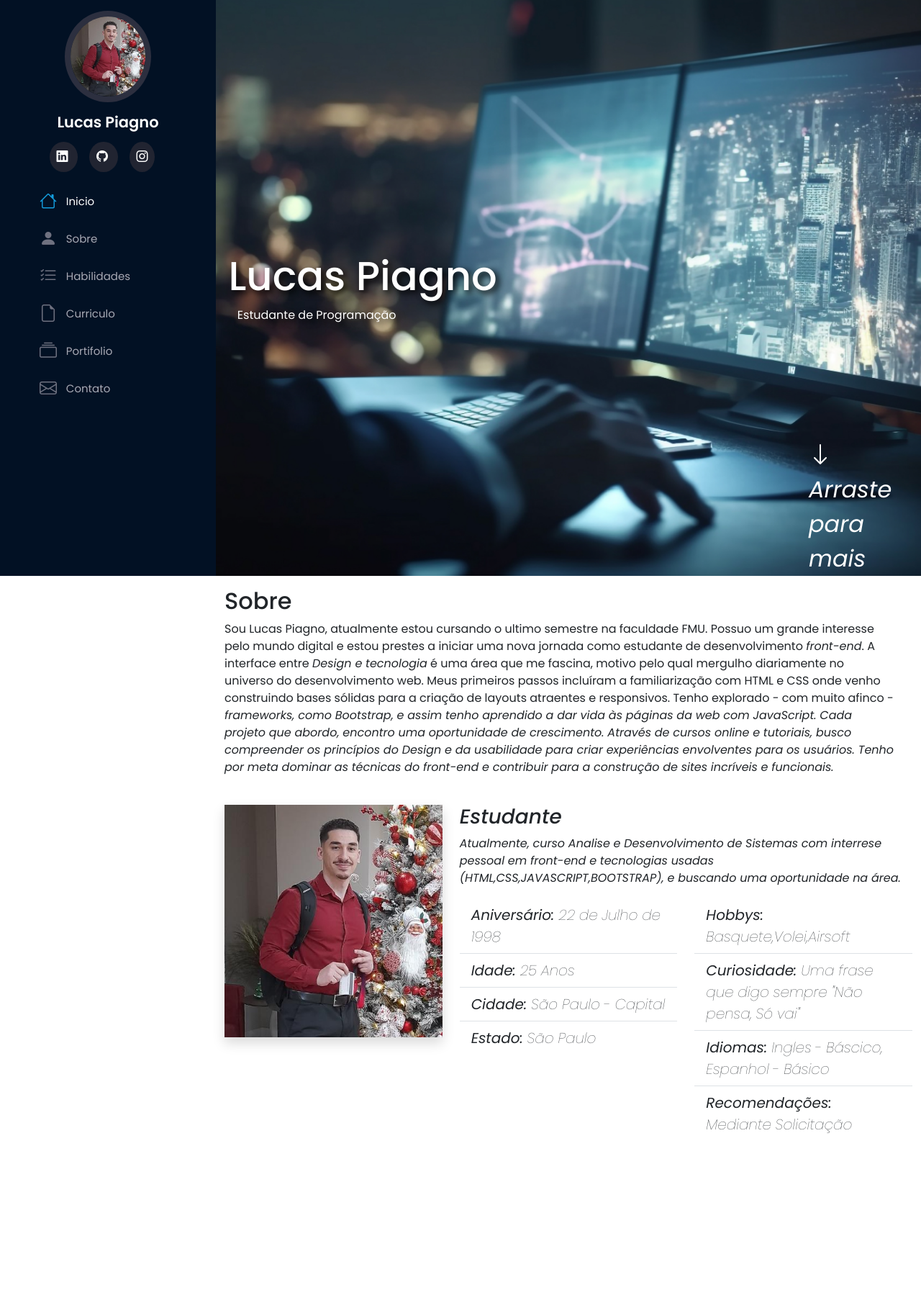
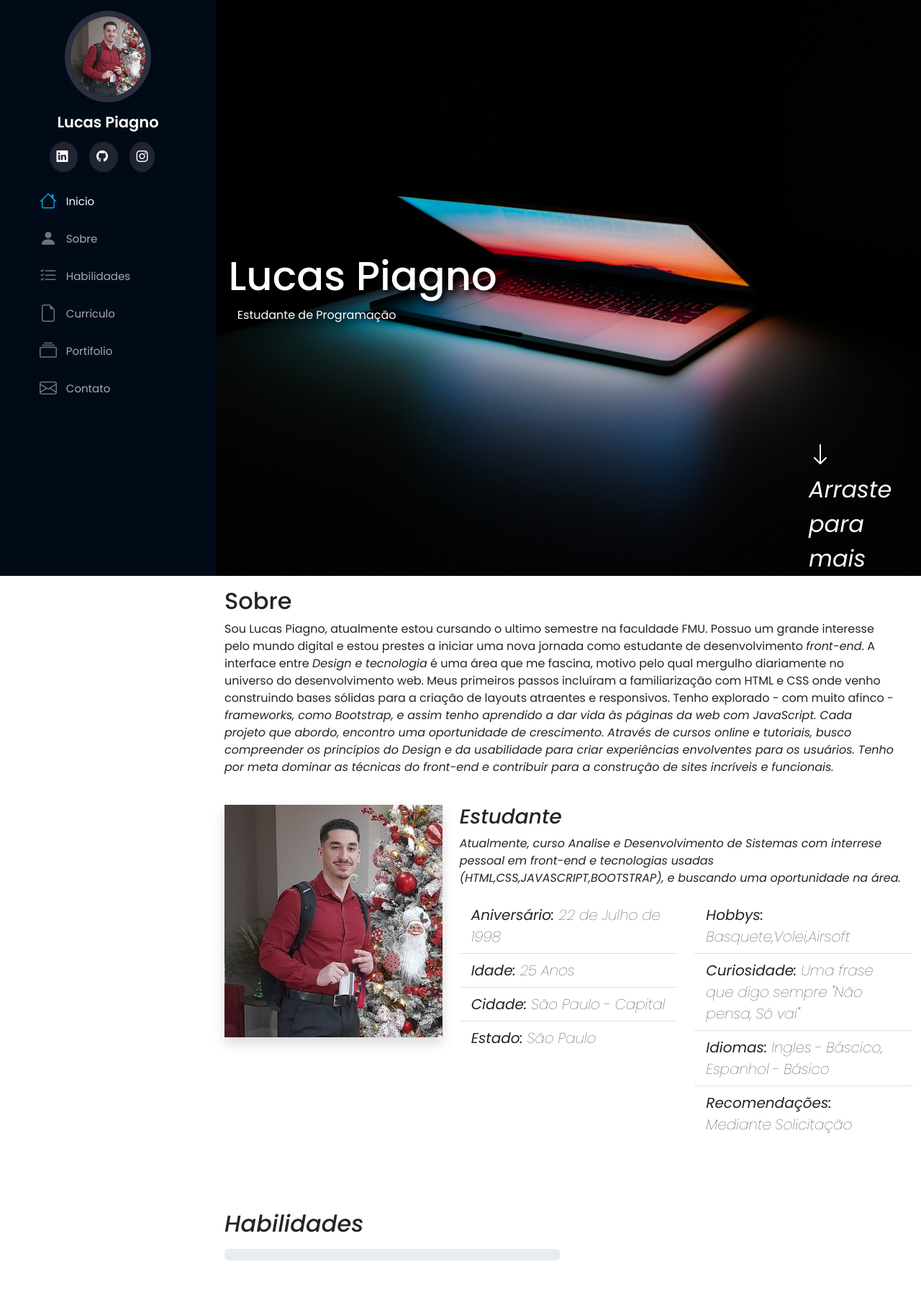
Before and after one commit to LucasPiag/Portifolio, a Python web app: template templates/index.html in a window 1280 px wide. Shown: the whole page at 72% size. Before the commit the page ends 1575 px from the top, so only its background shows below. Run offline with Jinja, Linux system fonts and the light colour scheme; the template is opened without the code that fills it, so the values that code supplies are empty; some libraries are stand-ins or nearby versions.

Commit message:
alteração de banner

```diff
--- a/static/style.css
+++ b/static/style.css
@@ -11,7 +11,7 @@ html, body{
     top: 0;
     left: 0;
     bottom: 0;
-    background: #021124;
+    background: #010b18;
     overflow-y: auto;
     width: 300px;
     transition: all ease-in-out 0.5s;
@@ -91,7 +91,7 @@ html, body{
 }
 
 section#inicio{
-    background-image: url(./img/banner_t2.jpg);
+    background-image: url(./img/banner_back.jpg);
     background-repeat: no-repeat;
     background-size: cover;
     background-attachment: fixed;
--- a/templates/index.html
+++ b/templates/index.html
@@ -151,6 +151,29 @@
 
         </section>
 
+        <section class="mt-5 section-bg" id="Habilidades">
+            <div class="container pb-5">
+                <h2 class="pt-5">Habilidades</h2>
+                <p></p> <!--texto para colocar um breve resume sobre as Habilidades-->
+
+                <div class="row">
+                    <div class="col-md-6">
+                        <div class="progress">
+
+                        </div>
+
+                    </div>
+
+                    <div class="col-md-6">
+
+                    </div>
+
+
+                <div>
+
+            </div>
+
+        </section>
 
 
     <script src="../static/bootstrap/js/bootstrap.bundle.min.js"></script>
```
Also changed, not shown: static/img/banner_back.jpg (added).
